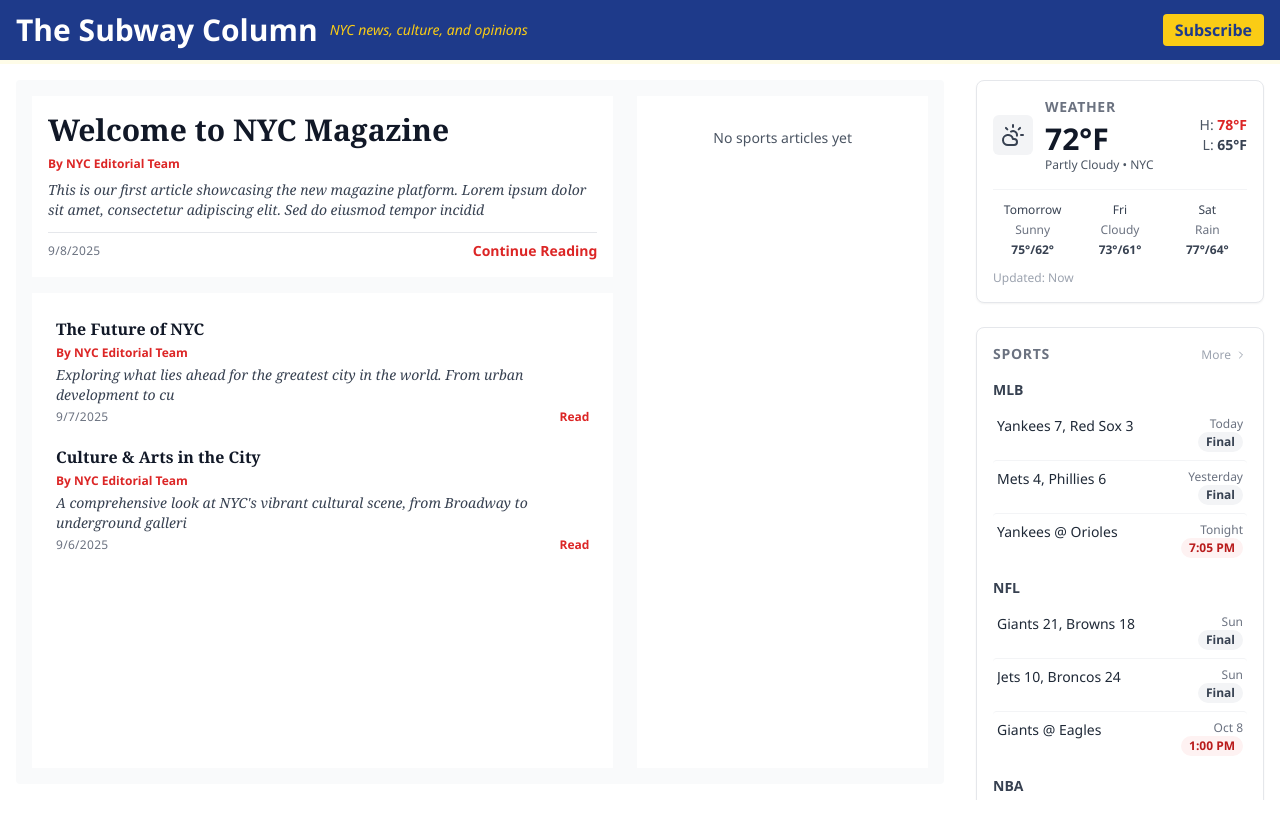
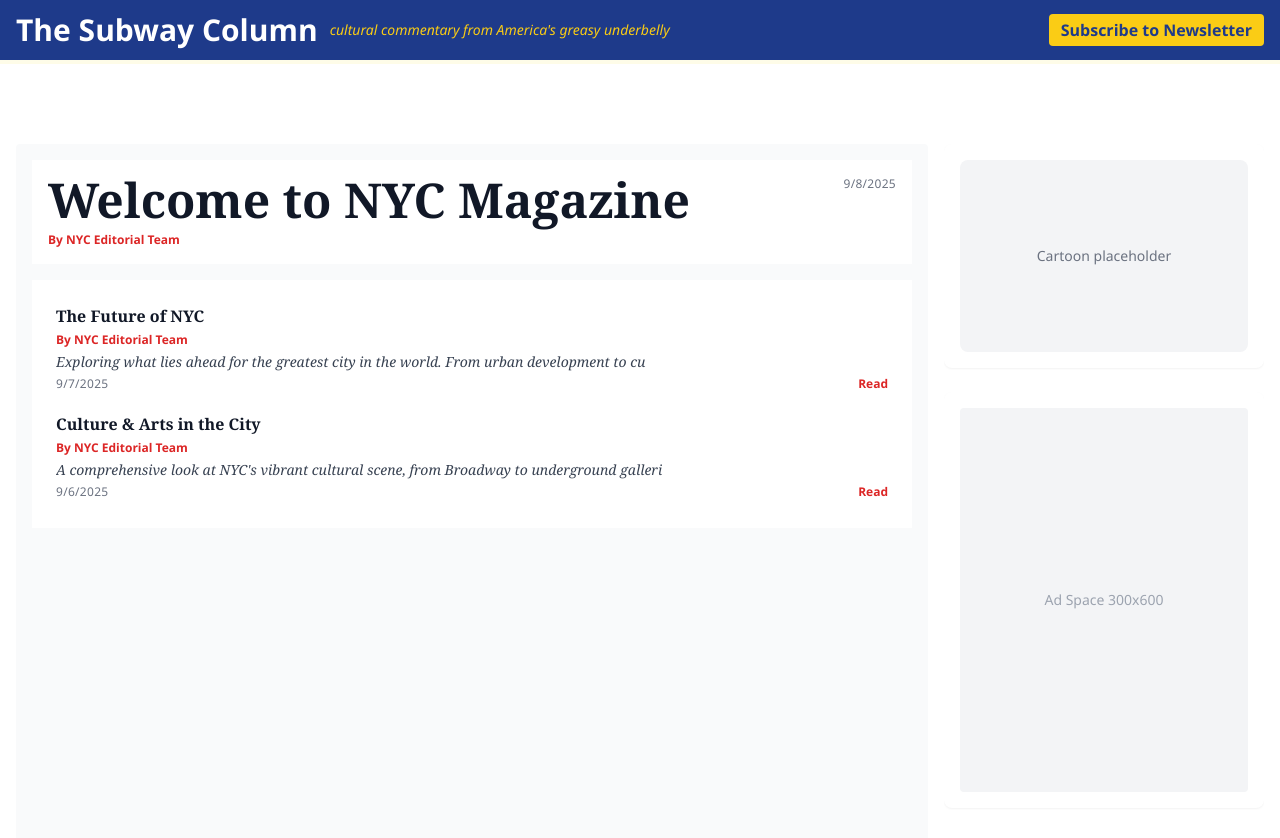
Before and after one commit to lonestarcode/thesubwaycolumn, a Next.js app: page / in a window 1280 px wide. Shown: the top 838 px of the page. Built offline with nearby package versions, Linux system fonts and the light colour scheme.

Commit message:
minimal site

```diff
--- a/src/app/page.tsx
+++ b/src/app/page.tsx
@@ -1,5 +1,5 @@
 import MainContent from '@/components/MainContent'
-import RightSidebar from '@/components/RightSidebar'
+import AdsSidebar from '@/components/AdsSidebar'
 import { getRecentArticles } from '@/lib/database'
 
 export default async function Home() {
@@ -9,29 +9,20 @@
     // Make the homepage a single-screen, non-scrollable layout. All content
     // should fit within the viewport; inner scroll containers removed.
     <div className="pt-16 h-screen overflow-hidden bg-white">
-      <div className="relative h-full">
-        {/* Main Content - now takes more space without left sidebar */}
-        <main className="xl:mr-[320px] h-full overflow-hidden">
-          <div className="fixed top-16 left-0 xl:right-[320px] right-0 h-[calc(100vh-4rem)] p-4 overflow-hidden">
+      <div className="relative h-full max-w-7xl mx-auto">
+        <div className="flex h-full gap-4 p-4">
+          {/* Main Content - narrower width */}
+          <main className="flex-1 h-full overflow-hidden">
             <div className="bg-white rounded h-full overflow-hidden">
               <MainContent articles={articles} />
             </div>
-          </div>
-        </main>
+          </main>
 
-        {/* Right Sidebar - use shared RightSidebar component */}
-        <aside className="hidden xl:block">
-          <div className="fixed top-16 right-0 w-[320px] h-[calc(100vh-4rem)] p-4 overflow-y-auto">
-            <RightSidebar />
-          </div>
-        </aside>
-      </div>
-
-      {/* Mobile floating CTA for subscribe (visible on small screens) */}
-      <div className="fixed bottom-4 left-4 md:hidden z-40">
-        <button aria-label="Subscribe" className="inline-block bg-red-600 text-white px-4 py-3 rounded-full font-semibold shadow-lg">
-          Subscribe
-        </button>
+          {/* Right Sidebar - Ads and Cartoons */}
+          <aside className="hidden lg:block w-80 h-full overflow-y-auto">
+            <AdsSidebar />
+          </aside>
+        </div>
       </div>
     </div>
   )
--- /dev/null
+++ b/src/components/AdsSidebar.tsx
@@ -0,0 +1,25 @@
+'use client'
+
+import React from 'react'
+
+const AdsSidebar: React.FC = () => {
+  return (
+    <div className="space-y-6">
+      {/* Cartoon Section */}
+      <div className="bg-white rounded-lg p-4 shadow-sm">
+        <div className="relative w-full h-48 bg-gray-100 rounded-lg flex items-center justify-center">
+          <p className="text-gray-500 text-sm">Cartoon placeholder</p>
+        </div>
+      </div>
+
+      {/* Ad Space */}
+      <div className="bg-white rounded-lg p-4 shadow-sm">
+        <div className="relative w-full h-96 bg-gray-100 rounded flex items-center justify-center">
+          <p className="text-gray-400 text-sm">Ad Space 300x600</p>
+        </div>
+      </div>
+    </div>
+  )
+}
+
+export default AdsSidebar
--- a/src/components/Header.tsx
+++ b/src/components/Header.tsx
@@ -1,8 +1,20 @@
 'use client'
 
 import Link from 'next/link'
+import { useState } from 'react'
 
 const Header = () => {
+  const [email, setEmail] = useState('')
+  const [showNewsletter, setShowNewsletter] = useState(false)
+
+  const handleSubmit = (e: React.FormEvent) => {
+    e.preventDefault()
+    // Handle newsletter signup
+    console.log('Newsletter signup:', email)
+    setEmail('')
+    setShowNewsletter(false)
+  }
+
   return (
     <header className="bg-blue-900 text-white fixed w-full top-0 z-50">
       <div className="container mx-auto px-4 py-3 flex justify-between items-center">
@@ -12,13 +24,46 @@
             The Subway Column
           </Link>
           <p className="hidden xl:block text-sm font-medium text-yellow-400 italic">
-            NYC news, culture, and opinions
+            cultural commentary from America's greasy underbelly
           </p>
         </div>
 
-        {/* CTA */}
+        {/* Newsletter Signup */}
         <div className="flex items-center">
-          <button className="subscribe-btn" aria-label="Subscribe">Subscribe</button>
+          {!showNewsletter ? (
+            <button
+              onClick={() => setShowNewsletter(true)}
+              className="subscribe-btn"
+              aria-label="Subscribe to Newsletter"
+            >
+              Subscribe to Newsletter
+            </button>
+          ) : (
+            <form onSubmit={handleSubmit} className="flex items-center space-x-2">
+              <input
+                type="email"
+                value={email}
+                onChange={(e) => setEmail(e.target.value)}
+                placeholder="Enter your email"
+                className="px-3 py-1.5 text-sm text-gray-900 rounded"
+                required
+                autoFocus
+              />
+              <button
+                type="submit"
+                className="bg-red-600 text-white px-4 py-1.5 rounded text-sm font-semibold hover:bg-red-700 transition-colors"
+              >
+                Subscribe
+              </button>
+              <button
+                type="button"
+                onClick={() => setShowNewsletter(false)}
+                className="text-white hover:text-yellow-400 ml-2"
+              >
+                ✕
+              </button>
+            </form>
+          )}
         </div>
       </div>
     </header>
--- a/src/components/MainContent.tsx
+++ b/src/components/MainContent.tsx
@@ -9,16 +9,12 @@
 
 const MainContent = ({ articles = [] }: { articles?: Article[] }) => {
   const mostRecentArticle = articles[0]
-  // Show fewer articles on the homepage so everything fits without scrolling.
-  // Limit to 3 previews (1 main + 2 secondary) and shorten excerpts.
-  const otherArticles = articles.slice(1, 3)
-
-  // For now, show recent articles in sports section (would filter by category if available)
-  const sportsArticles = articles.slice(3, 7)
+  // Show more articles now that we have full width
+  const otherArticles = articles.slice(1, 6)
 
   return (
     <div className="w-full h-full bg-gray-50 overflow-hidden p-4">
-      <div className="grid grid-cols-1 md:grid-cols-[2fr_1fr] md:gap-6 h-full">
+      <div className="w-full h-full">
         {/* Main column - Featured article + Recent articles below */}
         <div className="w-full flex flex-col overflow-hidden space-y-4">
           {mostRecentArticle ? (
@@ -27,23 +23,17 @@
               <div className="p-3 md:p-4 bg-white">
                 <Link href={`/article/${mostRecentArticle.slug}`}>
                   <article className="cursor-pointer">
-                    <h1 className="text-lg md:text-2xl lg:text-3xl font-bold text-gray-900 mb-2 leading-tight font-serif hover:text-red-600 transition-colors">
-                      {mostRecentArticle.title}
-                    </h1>
-                    <p className="text-xs text-red-600 font-semibold mb-2">
+                    <div className="flex justify-between items-start mb-2">
+                      <h1 className="text-2xl md:text-4xl lg:text-5xl font-bold text-gray-900 leading-tight font-serif hover:text-red-600 transition-colors flex-1">
+                        {mostRecentArticle.title}
+                      </h1>
+                      <span className="text-xs text-gray-500 uppercase tracking-wide ml-4">
+                        {new Date(mostRecentArticle.created_at).toLocaleDateString()}
+                      </span>
+                    </div>
+                    <p className="text-xs text-red-600 font-semibold">
                       By {mostRecentArticle.author}
                     </p>
-                    <p className="text-gray-700 text-xs md:text-sm leading-relaxed mb-3 font-serif italic overflow-hidden" style={{display: '-webkit-box', WebkitLineClamp: 2, WebkitBoxOrient: 'vertical'}}>
-                      {stripHtml(mostRecentArticle.content).substring(0, 150)}
-                    </p>
-                    <div className="flex justify-between items-center pt-2 border-t border-gray-200">
-                      <span className="text-xs text-gray-500 uppercase tracking-wide">
-                        {new Date(mostRecentArticle.created_at).toLocaleDateString()}
-                      </span>
-                      <span className="text-red-600 text-sm font-semibold hover:underline">
-                        Continue Reading
-                      </span>
-                    </div>
                   </article>
                 </Link>
               </div>
@@ -89,32 +79,6 @@
             </div>
           )}
         </div>
-
-        {/* Right column - Sports articles */}
-        <div className="w-full flex flex-col h-full overflow-hidden">
-          <div className="p-3 md:p-4 bg-white h-full overflow-hidden">
-            <div className="space-y-2">
-              {sportsArticles.length > 0 ? (
-                sportsArticles.map((article) => (
-                  <Link key={article.id} href={`/article/${article.slug}`}>
-                    <article className="border-b border-gray-200 pb-2 last:border-b-0 cursor-pointer hover:bg-gray-50 p-2 rounded transition-colors">
-                      <h3 className="text-sm font-bold text-gray-900 mb-1 leading-tight font-serif hover:text-red-600 transition-colors">
-                        {article.title}
-                      </h3>
-                      <p className="text-xs text-gray-600">
-                        {new Date(article.created_at).toLocaleDateString()}
-                      </p>
-                    </article>
-                  </Link>
-                ))
-              ) : (
-                <div className="text-center py-4">
-                  <p className="text-gray-600 text-sm">No sports articles yet</p>
-                </div>
-              )}
-            </div>
-          </div>
-        </div>
       </div>
     </div>
   )
```
